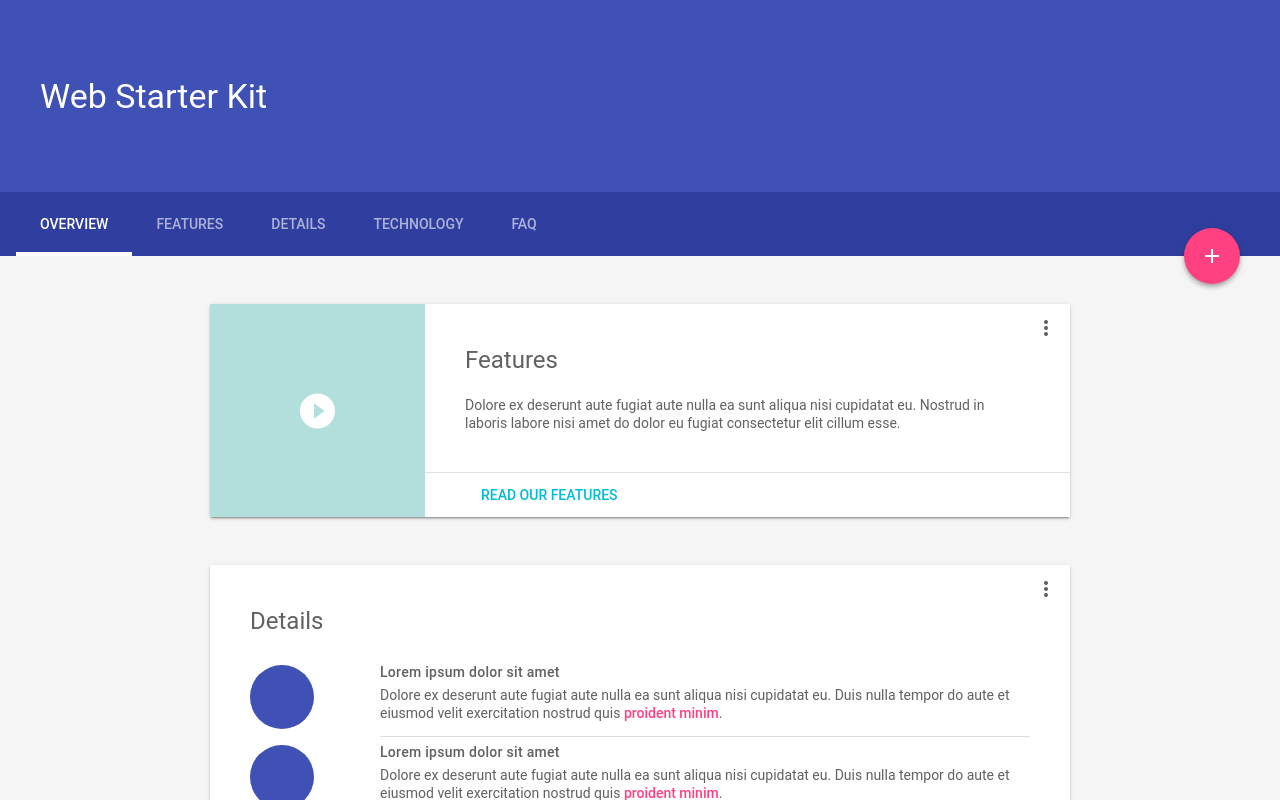
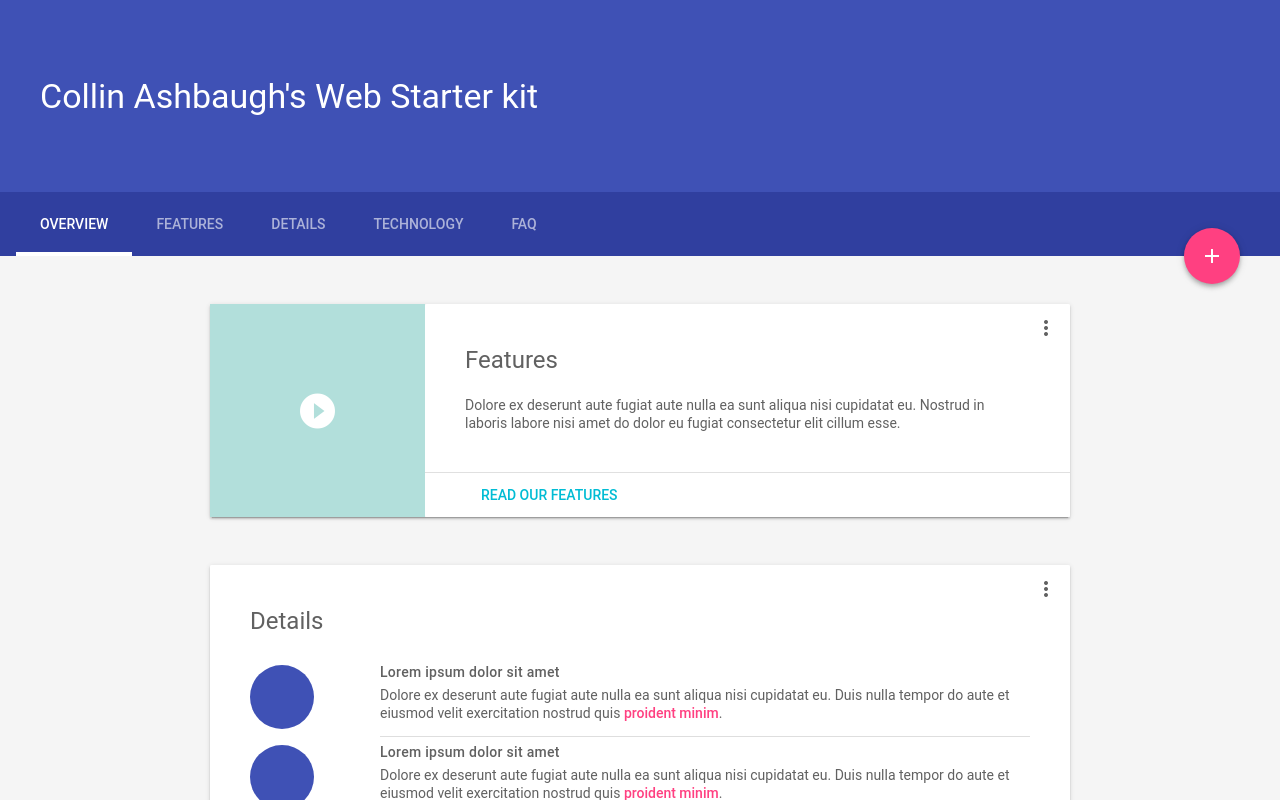
Before and after one commit to collinashbaugh/collinashbaugh.github.io, a plain HTML site: page index.html in a window 1280 px wide. Drawn offline with nearby package versions, Linux system fonts and the light colour scheme; files whose address does not match are found by name.

Commit message:
fixing the header

```diff
--- a/index.html
+++ b/index.html
@@ -58,7 +58,7 @@
         <div class="mdl-layout--large-screen-only mdl-layout__header-row">
         </div>
         <div class="mdl-layout--large-screen-only mdl-layout__header-row">
-          <h3>Web Starter Kit</h3>
+          <h3>Collin Ashbaugh's Web Starter kit</h3>
         </div>
         <div class="mdl-layout--large-screen-only mdl-layout__header-row">
         </div>
```
